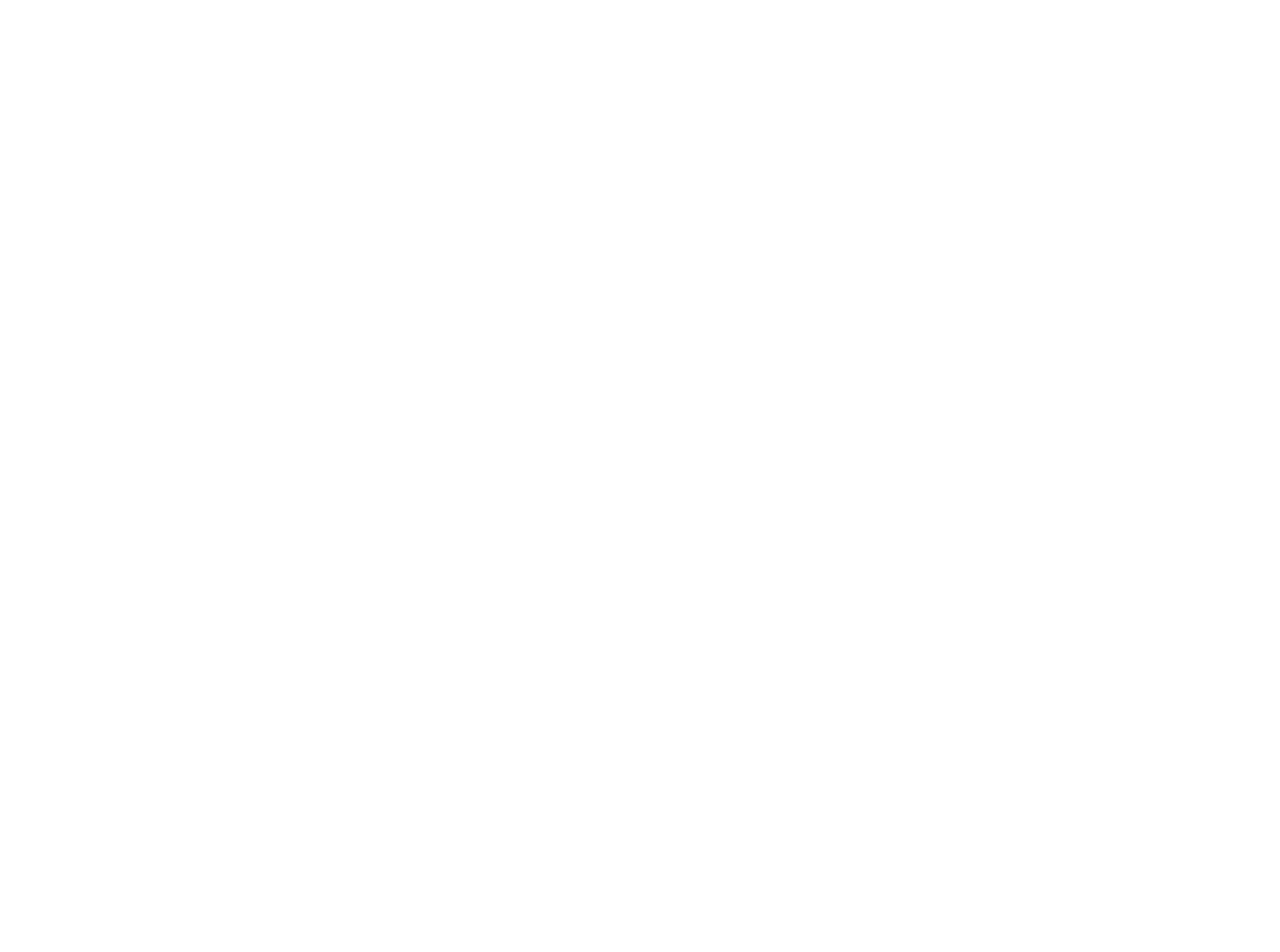
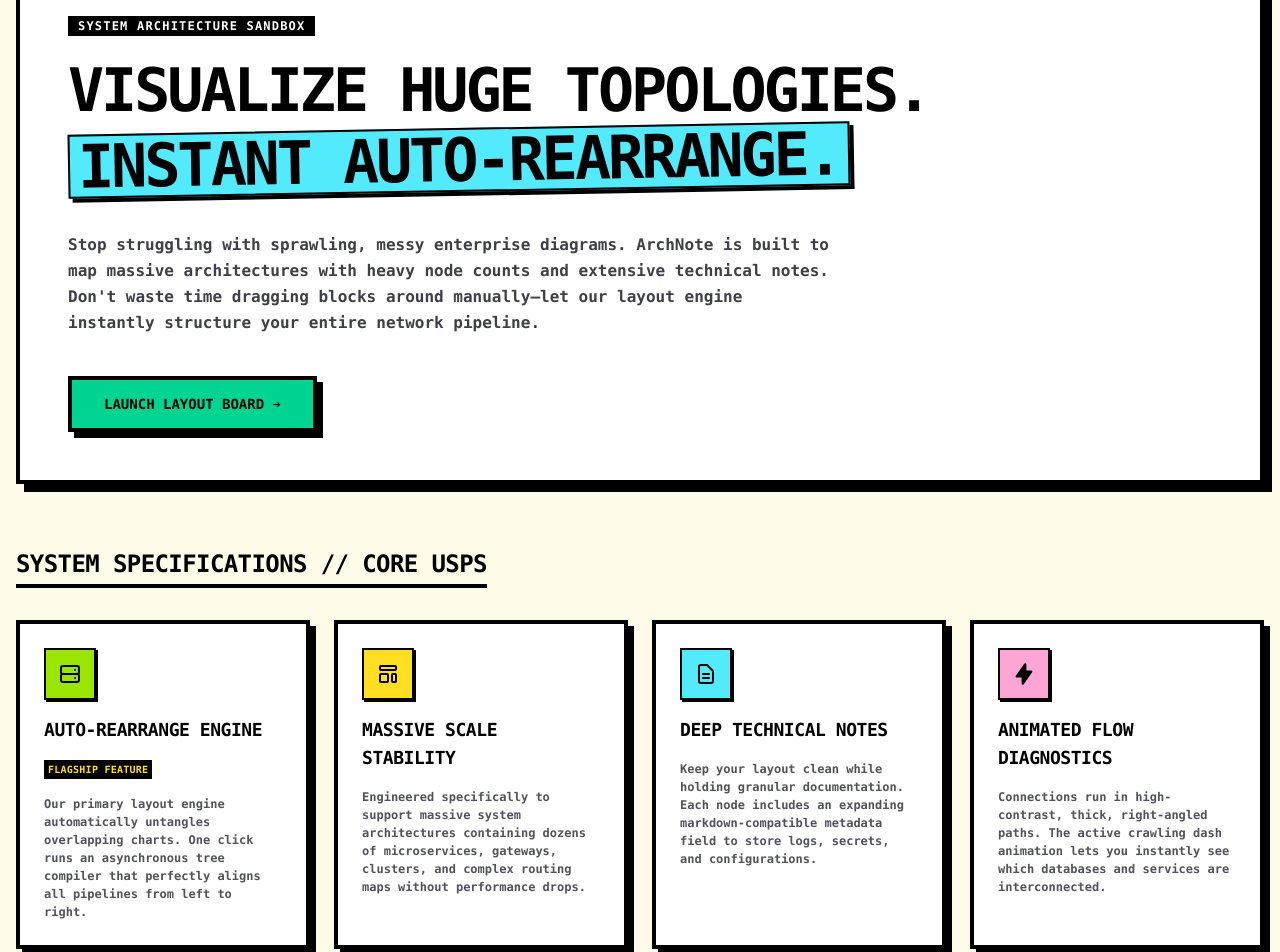
Before and after one commit to KRISHNA-0425/designO, a React app in the folder Frontend/: page / in a window 1280 px wide. Shown: the part 200-1152 px from the top of the page. Before the commit the page ends 800 px from the top, so only its background shows below. Built offline with nearby package versions, Linux system fonts and the light colour scheme; no server answers; the HTML template or start-up script is replaced by a standard one.

Commit message:
edges functions fixed

```diff
--- a/Frontend/src/App.jsx
+++ b/Frontend/src/App.jsx
@@ -12,7 +12,7 @@
 
   return (
     <>
-    <Navbar/>
+    {/* <Navbar/> */}
       <Routes>
         <Route path='/' element={<Homepage />} />
         <Route path="/auth" element={<AuthPortal />} />
--- a/Frontend/src/pages/Homepage.jsx
+++ b/Frontend/src/pages/Homepage.jsx
@@ -1,26 +1,118 @@
 import React from 'react'
-import { useAuthStore } from '../store/useAuthStore'
-import { useNavigate } from 'react-router-dom'
+import { Link } from 'react-router-dom'
+import { HiOutlineServer, HiLightningBolt, HiOutlineDocumentText, HiOutlineTemplate } from "react-icons/hi"
+import Navbar from '../components/Navbar'
 
-const Homepage = () => {
+export default function LandingPage() {
+    return (
+        <div className="text-black font-mono antialiased min-h-screen bg-[#FEFCE8] selection:bg-yellow-300 pb-20 overflow-x-hidden">
 
-    const navigate = useNavigate()
+            {/* 📟 HARDWARE INFRASTRUCTURE CONTEXT TRACKER */}
+            <div className="w-full bg-black text-lime-400 font-bold py-2 px-4 text-sm tracking-wider uppercase border-b-4 border-black flex justify-between items-center select-none">
+                <span>[CORE_ENGINE: ELKJS_HIERARCHICAL_LAYOUT_2026]</span>
+                <span className="hidden md:inline">OPTIMIZED FOR LARGESCALE TOPOLOGIES</span>
+                <span>V1.0.0-PROD</span>
+            </div>
 
-    const { logout } = useAuthStore()
+            {/* NAVBAR INTEGRATION */}
+            <Navbar />
 
-    const handleClick = () => {
-        logout()
-        navigate('/auth')
-    }
+            {/* 🚀 BRUTALIST HERO SHOWCASE ZONE */}
+            <header className="max-w-7xl mx-auto mt-12 mb-16 px-4">
+                <div className="border-4 border-black bg-white p-8 md:p-12 shadow-[8px_8px_0px_0px_#000000] relative flex flex-col items-start gap-6">
+                    <span className="bg-black text-white px-2.5 py-0.5 text-xs font-bold uppercase tracking-widest">
+                        System Architecture Sandbox
+                    </span>
 
-    return (
-        <>
-            <div className='flex gap-5'>
-                Homepage
-                <button onClick={handleClick} >logout</button>
-            </div>
-        </>
+                    <h1 className="text-4xl md:text-6xl font-black uppercase tracking-tighter text-black max-w-5xl leading-none">
+                        Visualize Huge Topologies.<br/>
+                        <span className="bg-cyan-300 border-2 border-black px-2 inline-block my-2 transform -rotate-1 shadow-[4px_4px_0px_0px_#000000]">
+                            Instant Auto-Rearrange.
+                        </span>
+                    </h1>
+
+                    <p className="text-sm md:text-base font-bold text-zinc-700 max-w-3xl leading-relaxed mt-2">
+                        Stop struggling with sprawling, messy enterprise diagrams. ArchNote is built to map massive architectures with heavy node counts and extensive technical notes. Don't waste time dragging blocks around manually—let our layout engine instantly structure your entire network pipeline.
+                    </p>
+
+                    <div className="flex flex-wrap gap-4 mt-4">
+                        <Link
+                            to="/playground"
+                            className="bg-emerald-400 border-4 border-black font-black uppercase text-sm px-8 py-3.5 shadow-[6px_6px_0px_0px_#000000] hover:translate-x-[4px] hover:translate-y-[4px] hover:shadow-none transition-all cursor-pointer text-center"
+                        >
+                            Launch Layout Board ➔
+                        </Link>
+                    </div>
+                </div>
+            </header>
+
+            {/* ⚡ CORE USPs: BUILT FOR BULK ARCHITECTURES */}
+            <main className="max-w-7xl mx-auto px-4 mt-8">
+
+                <div className="mb-8">
+                    <h3 className="text-2xl font-black uppercase tracking-tight text-black inline-block border-b-4 border-black pb-1 select-none">
+                        System Specifications // Core USPs
+                    </h3>
+                </div>
+
+                {/* 4-Column Asymmetric Capability Grid */}
+                <div className="grid grid-cols-1 md:grid-cols-2 lg:grid-cols-4 gap-6">
+
+                    {/* USP 1: THE CORE FLAGSHIP — ELK AUTO REARRANGE */}
+                    <div className="border-4 border-black bg-white p-6 shadow-[6px_6px_0px_0px_#000000] transition-all hover:bg-amber-50 flex flex-col items-start gap-4">
+                        <div className="bg-lime-400 p-3 border-2 border-black text-black shadow-[2px_2px_0px_0px_#000000]">
+                            <HiOutlineServer size={24} />
+                        </div>
+                        <h4 className="text-lg font-black uppercase tracking-tight text-black">
+                            Auto-Rearrange Engine
+                        </h4>
+                        <span className="text-[10px] bg-black text-yellow-300 font-bold px-1 py-0.5 uppercase tracking-wide">Flagship Feature</span>
+                        <p className="text-xs font-bold text-zinc-600 leading-normal">
+                            Our primary layout engine automatically untangles overlapping charts. One click runs an asynchronous tree compiler that perfectly aligns all pipelines from left to right.
+                        </p>
+                    </div>
+
+                    {/* USP 2: LARGE SCALE TOPOLOGY HANDLING */}
+                    <div className="border-4 border-black bg-white p-6 shadow-[6px_6px_0px_0px_#000000] transition-all hover:bg-yellow-50 flex flex-col items-start gap-4">
+                        <div className="bg-yellow-300 p-3 border-2 border-black shadow-[2px_2px_0px_0px_#000000]">
+                            <HiOutlineTemplate size={24} className="text-black" />
+                        </div>
+                        <h4 className="text-lg font-black uppercase tracking-tight text-black">
+                            Massive Scale Stability
+                        </h4>
+                        <p className="text-xs font-bold text-zinc-600 leading-normal">
+                            Engineered specifically to support massive system architectures containing dozens of microservices, gateways, clusters, and complex routing maps without performance drops.
+                        </p>
+                    </div>
+
+                    {/* USP 3: SIDEBAR SPECIFICATION NOTES */}
+                    <div className="border-4 border-black bg-white p-6 shadow-[6px_6px_0px_0px_#000000] transition-all hover:bg-cyan-50 flex flex-col items-start gap-4">
+                        <div className="bg-cyan-300 p-3 border-2 border-black shadow-[2px_2px_0px_0px_#000000]">
+                            <HiOutlineDocumentText size={24} className="text-black" />
+                        </div>
+                        <h4 className="text-lg font-black uppercase tracking-tight text-black">
+                            Deep Technical Notes
+                        </h4>
+                        <p className="text-xs font-bold text-zinc-600 leading-normal">
+                            Keep your layout clean while holding granular documentation. Each node includes an expanding markdown-compatible metadata field to store logs, secrets, and configurations.
+                        </p>
+                    </div>
+
+                    {/* USP 4: ANIMATED CIRCUIT ROUTING */}
+                    <div className="border-4 border-black bg-white p-6 shadow-[6px_6px_0px_0px_#000000] transition-all hover:bg-pink-50 flex flex-col items-start gap-4">
+                        <div className="bg-pink-300 p-3 border-2 border-black shadow-[2px_2px_0px_0px_#000000]">
+                            <HiLightningBolt size={24} className="text-black" />
+                        </div>
+                        <h4 className="text-lg font-black uppercase tracking-tight text-black">
+                            Animated Flow Diagnostics
+                        </h4>
+                        <p className="text-xs font-bold text-zinc-600 leading-normal">
+                            Connections run in high-contrast, thick, right-angled paths. The active crawling dash animation lets you instantly see which databases and services are interconnected.
+                        </p>
+                    </div>
+
+                </div>
+            </main>
+        </div>
     )
 }
-
-export default Homepage
```
Also changed, not shown: Frontend/src/components/Addnode.jsx (+48 -35 lines), Frontend/src/store/useDiagramStore.js (+44 -39 lines).
